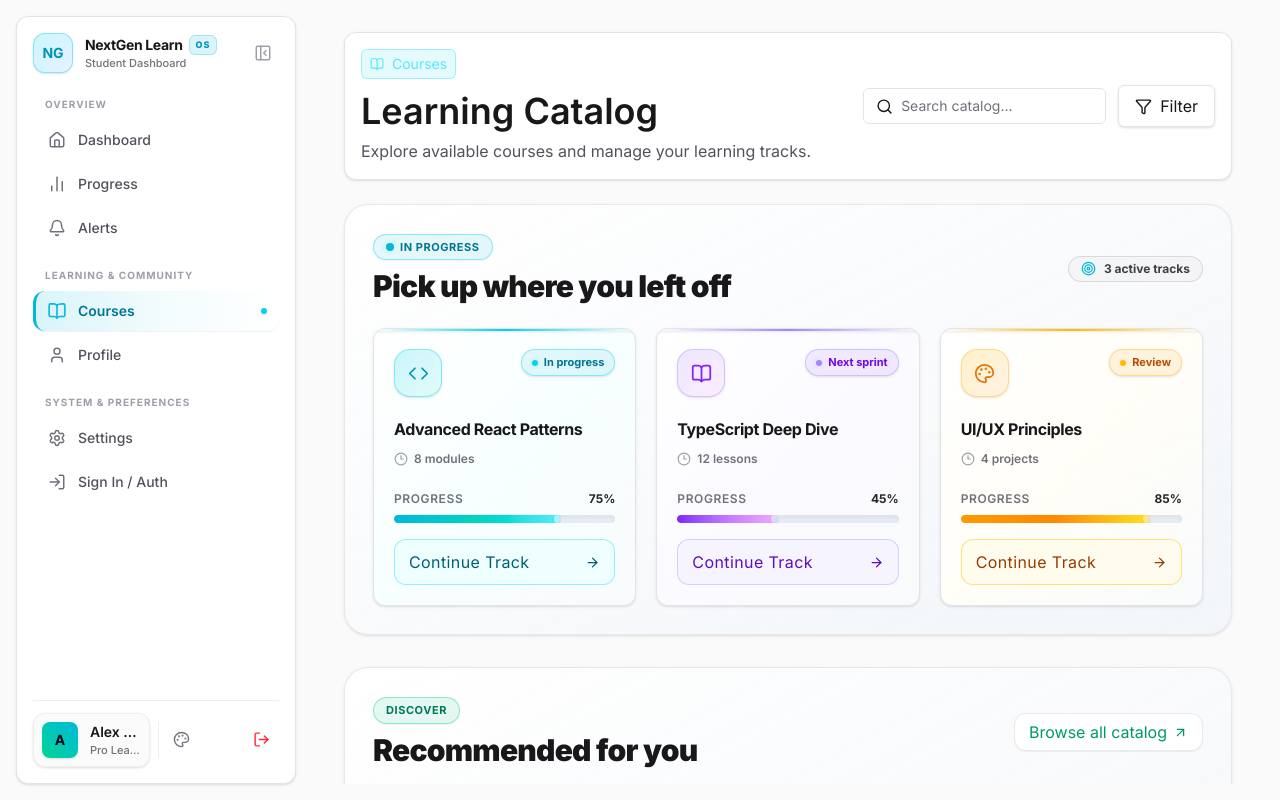
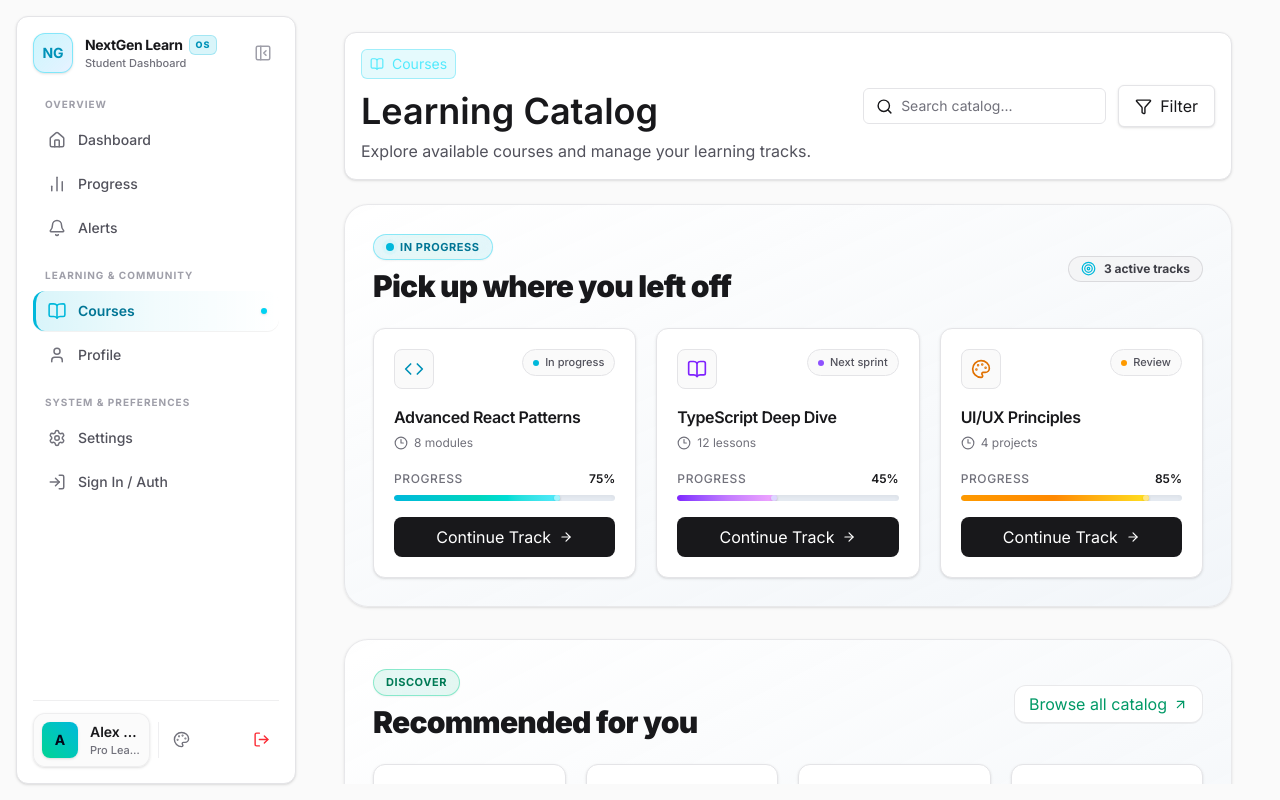
Before and after one commit to chavanpramod-ui/NextGen, a Next.js app: page /courses in a window 1280 px wide. Built offline with nearby package versions, Linux system fonts and the light colour scheme.

Commit message:
Redesign Learning Roadmap section for premium look

```diff
--- a/components/CourseTile.tsx
+++ b/components/CourseTile.tsx
@@ -25,79 +25,34 @@ interface CourseTileProps {
 }
 
 const cardThemes: Record<string, string> = {
-  amber: 'border-amber-300/60 dark:border-amber-500/30 bg-gradient-to-br from-white via-amber-50/40 to-slate-50/90 dark:from-slate-900/90 dark:via-amber-950/25 dark:to-slate-950 hover:border-amber-400 dark:hover:border-amber-400/90 hover:shadow-sm',
-  cyan: 'border-cyan-300/60 dark:border-cyan-500/30 bg-gradient-to-br from-white via-cyan-50/40 to-slate-50/90 dark:from-slate-900/90 dark:via-cyan-950/25 dark:to-slate-950 hover:border-cyan-400 dark:hover:border-cyan-400/90 hover:shadow-sm',
-  emerald: 'border-emerald-300/60 dark:border-emerald-500/30 bg-gradient-to-br from-white via-emerald-50/40 to-slate-50/90 dark:from-slate-900/90 dark:via-emerald-950/25 dark:to-slate-950 hover:border-emerald-400 dark:hover:border-emerald-400/90 hover:shadow-sm',
-  violet: 'border-violet-300/60 dark:border-violet-500/30 bg-gradient-to-br from-white via-violet-50/40 to-slate-50/90 dark:from-slate-900/90 dark:via-violet-950/25 dark:to-slate-950 hover:border-violet-400 dark:hover:border-violet-400/90 hover:shadow-sm',
-  rose: 'border-rose-300/60 dark:border-rose-500/30 bg-gradient-to-br from-white via-rose-50/40 to-slate-50/90 dark:from-slate-900/90 dark:via-rose-950/25 dark:to-slate-950 hover:border-rose-400 dark:hover:border-rose-400/90 hover:shadow-sm',
-  indigo: 'border-indigo-300/60 dark:border-indigo-500/30 bg-gradient-to-br from-white via-indigo-50/40 to-slate-50/90 dark:from-slate-900/90 dark:via-indigo-950/25 dark:to-slate-950 hover:border-indigo-400 dark:hover:border-indigo-400/90 hover:shadow-sm',
-};
-
-const topBeams: Record<string, string> = {
-  amber: 'bg-gradient-to-r from-transparent via-amber-400 to-transparent shadow-sm group-hover:shadow-sm',
-  cyan: 'bg-gradient-to-r from-transparent via-cyan-400 to-transparent shadow-sm group-hover:shadow-sm',
-  emerald: 'bg-gradient-to-r from-transparent via-emerald-400 to-transparent shadow-sm group-hover:shadow-sm',
-  violet: 'bg-gradient-to-r from-transparent via-violet-400 to-transparent shadow-sm group-hover:shadow-sm',
-  rose: 'bg-gradient-to-r from-transparent via-rose-400 to-transparent shadow-sm group-hover:shadow-sm',
-  indigo: 'bg-gradient-to-r from-transparent via-indigo-400 to-transparent shadow-sm group-hover:shadow-sm',
-};
-
-const ambientGlows: Record<string, string> = {
-  amber: 'bg-amber-500/15 dark:bg-amber-500/25',
-  cyan: 'bg-cyan-500/15 dark:bg-cyan-500/25',
-  emerald: 'bg-emerald-500/15 dark:bg-emerald-500/25',
-  violet: 'bg-violet-500/15 dark:bg-violet-500/25',
-  rose: 'bg-rose-500/15 dark:bg-rose-500/25',
-  indigo: 'bg-indigo-500/15 dark:bg-indigo-500/25',
+  amber: 'hover:border-amber-400/60 dark:hover:border-amber-500/50',
+  cyan: 'hover:border-cyan-400/60 dark:hover:border-cyan-500/50',
+  emerald: 'hover:border-emerald-400/60 dark:hover:border-emerald-500/50',
+  violet: 'hover:border-violet-400/60 dark:hover:border-violet-500/50',
+  rose: 'hover:border-rose-400/60 dark:hover:border-rose-500/50',
+  indigo: 'hover:border-indigo-400/60 dark:hover:border-indigo-500/50',
 };
 
 const iconBoxes: Record<string, string> = {
-  amber: 'border-amber-400/40 bg-gradient-to-br from-amber-400/20 to-orange-400/10 text-amber-600 dark:text-amber-300 shadow-sm',
-  cyan: 'border-cyan-400/40 bg-gradient-to-br from-cyan-400/20 to-teal-400/10 text-cyan-600 dark:text-cyan-300 shadow-sm',
-  emerald: 'border-emerald-400/40 bg-gradient-to-br from-emerald-400/20 to-green-400/10 text-emerald-600 dark:text-emerald-300 shadow-sm',
-  violet: 'border-violet-400/40 bg-gradient-to-br from-violet-400/20 to-fuchsia-400/10 text-violet-600 dark:text-violet-300 shadow-sm',
-  rose: 'border-rose-400/40 bg-gradient-to-br from-rose-400/20 to-pink-400/10 text-rose-600 dark:text-rose-300 shadow-sm',
-  indigo: 'border-indigo-400/40 bg-gradient-to-br from-indigo-400/20 to-blue-400/10 text-indigo-600 dark:text-indigo-300 shadow-sm',
+  amber: 'text-amber-600 dark:text-amber-400',
+  cyan: 'text-cyan-600 dark:text-cyan-400',
+  emerald: 'text-emerald-600 dark:text-emerald-400',
+  violet: 'text-violet-600 dark:text-violet-400',
+  rose: 'text-rose-600 dark:text-rose-400',
+  indigo: 'text-indigo-600 dark:text-indigo-400',
 };
 
-const statusBadges: Record<string, { box: string; dot: string }> = {
-  amber: {
-    box: 'border-amber-400/40 bg-amber-500/10 text-amber-700 dark:border-amber-400/30 dark:text-amber-300 shadow-sm',
-    dot: 'bg-amber-400',
-  },
-  cyan: {
-    box: 'border-cyan-400/40 bg-cyan-500/10 text-cyan-700 dark:border-cyan-400/30 dark:text-cyan-300 shadow-sm',
-    dot: 'bg-cyan-400',
-  },
-  emerald: {
-    box: 'border-emerald-400/40 bg-emerald-500/10 text-emerald-700 dark:border-emerald-400/30 dark:text-emerald-300 shadow-sm',
-    dot: 'bg-emerald-400',
-  },
-  violet: {
-    box: 'border-violet-400/40 bg-violet-500/10 text-violet-700 dark:border-violet-400/30 dark:text-violet-300 shadow-sm',
-    dot: 'bg-violet-400',
-  },
-  rose: {
-    box: 'border-rose-400/40 bg-rose-500/10 text-rose-700 dark:border-rose-400/30 dark:text-rose-300 shadow-sm',
-    dot: 'bg-rose-400',
-  },
-  indigo: {
-    box: 'border-indigo-400/40 bg-indigo-500/10 text-indigo-700 dark:border-indigo-400/30 dark:text-indigo-300 shadow-sm',
-    dot: 'bg-indigo-400',
-  },
-};
-
-const buttonBoxes: Record<string, string> = {
-  amber: 'border-amber-300/60 bg-amber-50/80 text-amber-800 hover:bg-gradient-to-r hover:from-amber-500 hover:to-orange-500 hover:text-white hover:border-transparent hover:shadow-sm dark:border-amber-500/30 dark:bg-amber-950/40 dark:text-amber-300 dark:hover:bg-gradient-to-r dark:hover:from-amber-500 dark:hover:to-orange-500 dark:hover:text-white',
-  cyan: 'border-cyan-300/60 bg-cyan-50/80 text-cyan-800 hover:bg-gradient-to-r hover:from-cyan-500 hover:to-teal-500 hover:text-white hover:border-transparent hover:shadow-sm dark:border-cyan-500/30 dark:bg-cyan-950/40 dark:text-cyan-300 dark:hover:bg-gradient-to-r dark:hover:from-cyan-500 dark:hover:to-teal-500 dark:hover:text-white',
-  emerald: 'border-emerald-300/60 bg-emerald-50/80 text-emerald-800 hover:bg-gradient-to-r hover:from-emerald-500 hover:to-teal-500 hover:text-white hover:border-transparent hover:shadow-sm dark:border-emerald-500/30 dark:bg-emerald-950/40 dark:text-emerald-300 dark:hover:bg-gradient-to-r dark:hover:from-emerald-500 dark:hover:to-teal-500 dark:hover:text-white',
-  violet: 'border-violet-300/60 bg-violet-50/80 text-violet-800 hover:bg-gradient-to-r hover:from-violet-600 hover:to-indigo-500 hover:text-white hover:border-transparent hover:shadow-sm dark:border-violet-500/30 dark:bg-violet-950/40 dark:text-violet-300 dark:hover:bg-gradient-to-r dark:hover:from-violet-600 dark:hover:to-indigo-500 dark:hover:text-white',
-  rose: 'border-rose-300/60 bg-rose-50/80 text-rose-800 hover:bg-gradient-to-r hover:from-rose-500 hover:to-pink-500 hover:text-white hover:border-transparent hover:shadow-sm dark:border-rose-500/30 dark:bg-rose-950/40 dark:text-rose-300 dark:hover:bg-gradient-to-r dark:hover:from-rose-500 dark:hover:to-pink-500 dark:hover:text-white',
-  indigo: 'border-indigo-300/60 bg-indigo-50/80 text-indigo-800 hover:bg-gradient-to-r hover:from-indigo-500 hover:to-blue-500 hover:text-white hover:border-transparent hover:shadow-sm dark:border-indigo-500/30 dark:bg-indigo-950/40 dark:text-indigo-300 dark:hover:bg-gradient-to-r dark:hover:from-indigo-500 dark:hover:to-blue-500 dark:hover:text-white',
+const statusBadges: Record<string, string> = {
+  amber: 'bg-amber-500',
+  cyan: 'bg-cyan-500',
+  emerald: 'bg-emerald-500',
+  violet: 'bg-violet-500',
+  rose: 'bg-rose-500',
+  indigo: 'indigo-500',
 };
 
 function CourseIcon({ iconName }: { iconName: string }) {
-  const iconProps = { size: 21 };
+  const iconProps = { size: 20 };
 
   switch (iconName) {
     case 'BookOpen':
@@ -125,64 +80,51 @@ export function CourseTile({
   onContinue,
 }: CourseTileProps) {
   const cardTheme = cardThemes[accent] ?? cardThemes.cyan;
-  const topBeam = topBeams[accent] ?? topBeams.cyan;
-  const ambientGlow = ambientGlows[accent] ?? ambientGlows.cyan;
   const iconBox = iconBoxes[accent] ?? iconBoxes.cyan;
-  const badgeTheme = statusBadges[accent] ?? statusBadges.cyan;
-  const buttonBox = buttonBoxes[accent] ?? buttonBoxes.cyan;
+  const badgeDot = statusBadges[accent] ?? statusBadges.cyan;
 
   return (
     <motion.article
       key={id}
-      initial={{ opacity: 0, y: 16 }}
+      initial={{ opacity: 0, y: 12 }}
       animate={{ opacity: 1, y: 0 }}
-      transition={{ delay: index * 0.07, duration: 0.4, ease: [0.16, 1, 0.3, 1] }}
-      whileHover={{ y: -9, scale: 1.025, transition: { duration: 0.35, ease: [0.16, 1, 0.3, 1] } }}
-      className={`dashboard-panel group relative flex min-h-[235px] flex-col justify-between overflow-hidden rounded-3xl border p-5 transition-colors duration-200 ${cardTheme}`}
+      transition={{ delay: index * 0.05, duration: 0.3, ease: 'easeOut' }}
+      className={`group relative flex min-h-[220px] flex-col justify-between overflow-hidden rounded-xl border border-zinc-200 bg-white p-5 shadow-sm transition-all duration-200 hover:-translate-y-1 hover:shadow-md dark:border-zinc-800 dark:bg-zinc-900 ${cardTheme}`}
     >
-      {/* Top Luminous Neon Border Beam */}
-      <div className={`pointer-events-none absolute inset-x-0 top-0 h-[2px] transition-colors duration-200 group-hover:h-[3px] ${topBeam}`} />
-
-      {/* Ambient Corner Radial Auroras */}
-      <div className={`hidden transition-colors duration-200 group-hover:scale-[1.7] group-hover:opacity-100 opacity-60 ${ambientGlow}`} />
-      <div className={`hidden transition-colors duration-200 group-hover:scale-[1.7] group-hover:opacity-100 opacity-40 ${ambientGlow}`} />
-
       <div className="relative z-10">
         <div className="flex items-start justify-between gap-4">
-          <div className={`flex h-12 w-12 items-center justify-center rounded-2xl border backdrop-blur-md transition-transform duration-300 group- group- ${iconBox}`}>
+          <div className={`flex h-10 w-10 items-center justify-center rounded-lg border border-zinc-200 bg-zinc-50 dark:border-zinc-800 dark:bg-zinc-950 ${iconBox}`}>
             <CourseIcon iconName={iconName} />
           </div>
-          <span className={`inline-flex items-center gap-1.5 rounded-full border px-2.5 py-1 text-[11px] font-bold backdrop-blur-md transition-transform duration-300 group- ${badgeTheme.box}`}>
-            <span className="relative flex h-1.5 w-1.5">
-              <span className={`animate-ping absolute inline-flex h-full w-full rounded-full opacity-75 ${badgeTheme.dot}`} />
-              <span className={`relative inline-flex rounded-full h-1.5 w-1.5 ${badgeTheme.dot}`} />
-            </span>
+          <span className="inline-flex items-center gap-1.5 rounded-full border border-zinc-200 bg-zinc-50 px-2.5 py-1 text-[11px] font-medium text-zinc-600 dark:border-zinc-800 dark:bg-zinc-900 dark:text-zinc-400">
+            <span className={`h-1.5 w-1.5 rounded-full ${badgeDot}`} />
             {status}
           </span>
         </div>
 
-        <h3 className="mt-5 line-clamp-2 text-base font-bold tracking-tight text-zinc-900 dark:text-white transition-colors">
+        <h3 className="mt-4 line-clamp-2 text-base font-semibold tracking-tight text-zinc-900 dark:text-zinc-100">
           {title}
         </h3>
-        <div className="mt-2.5 flex items-center gap-1.5 text-xs font-semibold text-zinc-500 dark:text-zinc-400">
-          <Clock3 size={14} className="text-zinc-400 dark:text-zinc-500" />
+        <div className="mt-1.5 flex items-center gap-1.5 text-xs text-zinc-500 dark:text-zinc-400">
+          <Clock3 size={14} />
           <span>{duration}</span>
         </div>
       </div>
 
-      <div className="relative z-10 mt-6">
-        <div className="mb-2 flex items-center justify-between text-xs font-semibold">
+      <div className="relative z-10 mt-5">
+        <div className="mb-2 flex items-center justify-between text-xs font-medium">
           <span className="text-zinc-500 dark:text-zinc-400 uppercase tracking-wider">Progress</span>
-          <span className="text-zinc-800 dark:text-zinc-100 font-bold">{progress}%</span>
+          <span className="text-zinc-900 dark:text-zinc-100 font-semibold">{progress}%</span>
         </div>
-        <ProgressIndicator progress={progress} size="medium" accent={accent} />
+        <ProgressIndicator progress={progress} size="small" accent={accent} />
+
         <button
           type="button"
           onClick={() => onContinue && onContinue(id)}
-          className={`mt-4 flex w-full items-center justify-between rounded-xl border px-3.5 py-2.5 text-xs font-bold tracking-wide backdrop-blur-md transition-colors duration-200 ${buttonBox}`}
+          className="mt-4 flex w-full items-center justify-center gap-2 rounded-lg bg-zinc-900 px-3 py-2 text-xs font-medium text-white transition-colors hover:bg-zinc-800 dark:bg-zinc-50 dark:text-zinc-900 dark:hover:bg-zinc-200"
         >
           <span>Continue Track</span>
-          <ArrowRight size={15} className="transition-transform duration-300 group-hover:translate-x-1" />
+          <ArrowRight size={14} className="transition-transform group-hover:translate-x-0.5" />
         </button>
       </div>
     </motion.article>
```
Also changed, not shown: app/page.tsx (+7 -7 lines).
